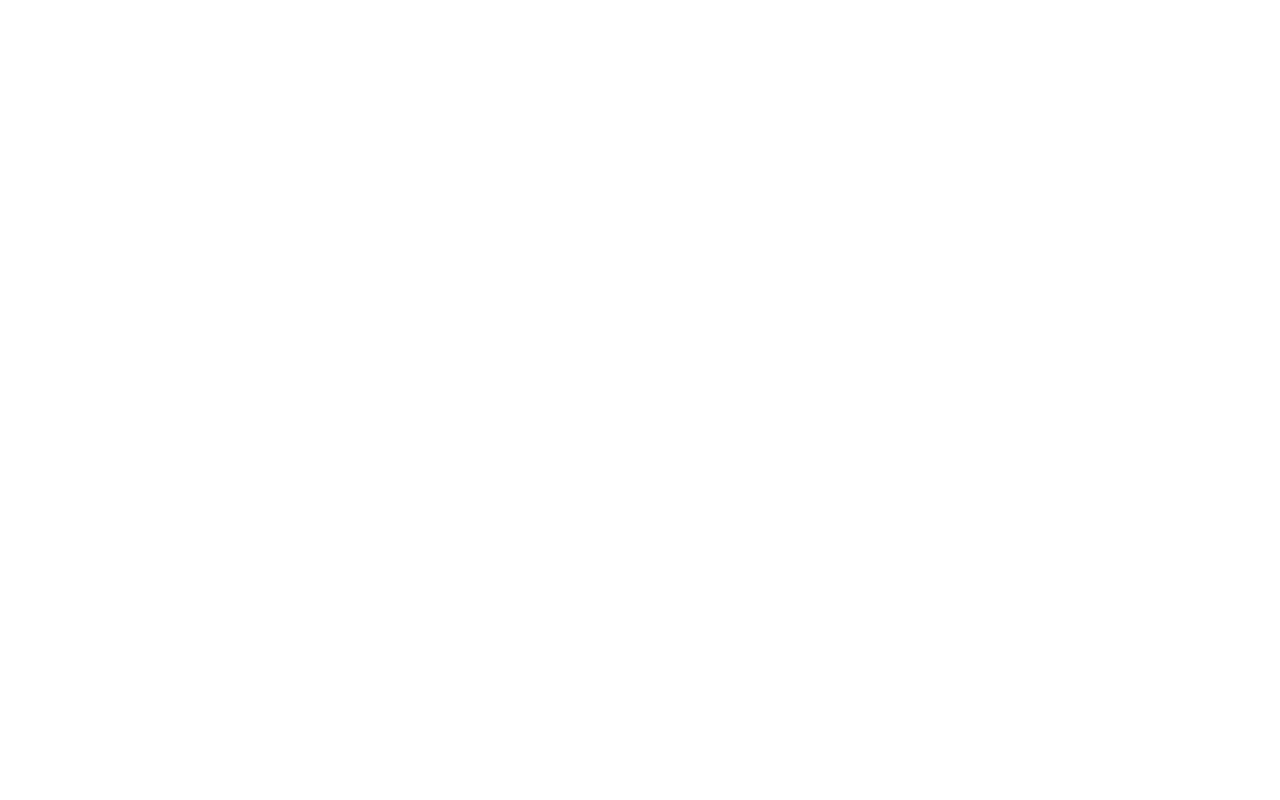
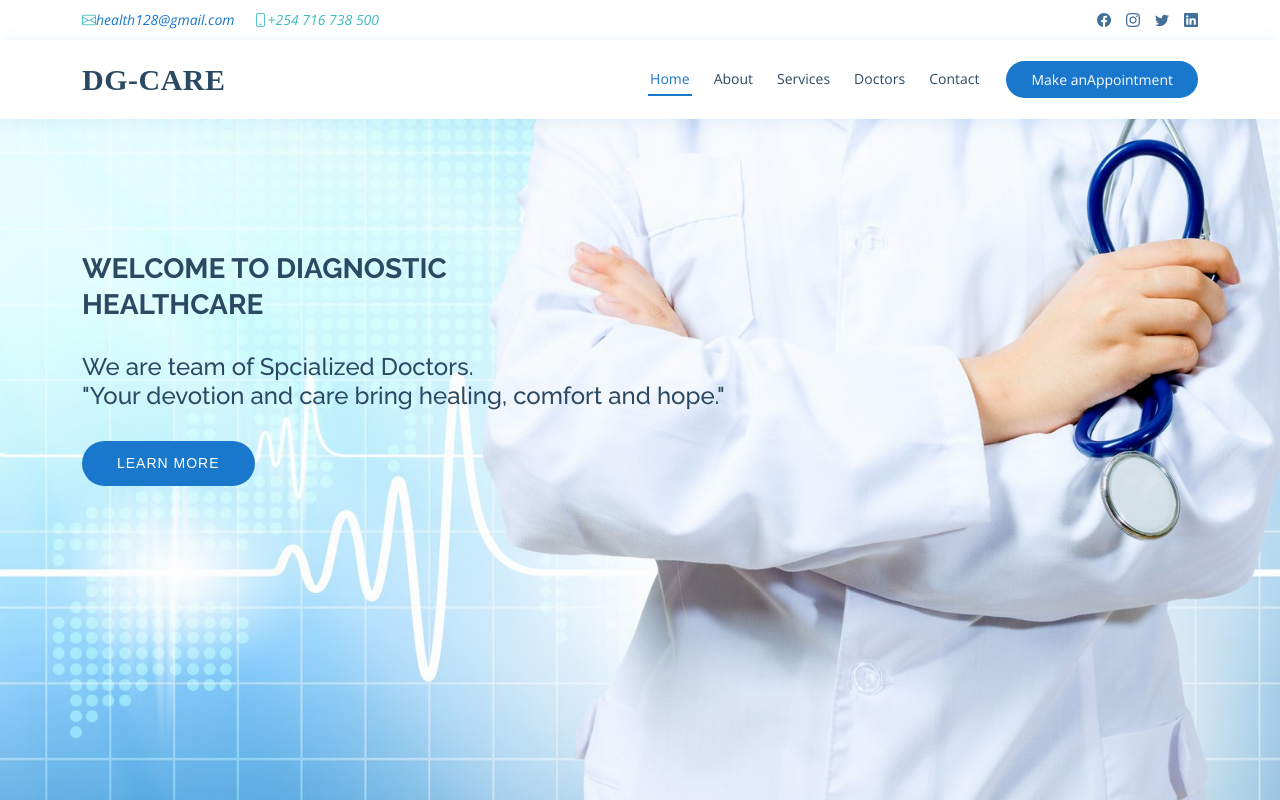
Before and after one commit to Giathi-Daniel/Healthcare, a plain HTML site: page index.html in a window 1280 px wide. Drawn offline with nearby package versions, Linux system fonts and the light colour scheme.

Commit message:
healthCare

```diff
--- a/css/style.css
+++ b/css/style.css
@@ -0,0 +1,325 @@
+/* ====================================*\
+            GENERAL STYLING
+/*=====================================*/
+body {
+    font-family: "Open Sans", "sans-serif";
+    color: #44444444;
+}
+a {
+    color: #1977CC;
+    text-decoration: none;
+}
+a:hover {
+    color: #3291e6;
+    text-decoration: none;
+}
+h1, h2, h3, h4, h5, h6 {
+    font-family: "Raleway", sans-serif;
+}
+
+
+/* ====================================*\
+            TOP BAR
+/*=====================================*/
+#topbar {
+    background: #fff;
+    block-size: 40px;
+    font-size: 14px;
+    transition: all .5s;
+    z-index: 996;
+}
+#topbar .topbar-scrolled {
+    inset-block-start: -40px;
+}
+#topbar .contact-info a {
+    line-height: 1;
+    columns: #444;
+    transition: .3s;
+}
+#topbar .contact-info a:hover {
+    color: #3fbbc0;
+}
+#topbar .contact-info i {
+    color: #3fbbc0;
+    padding-inline-end: 4px;
+    margin-inline-start: 15px;
+    line-height: 0;
+}
+#topbar .contact-info i:first-child {
+    margin-inline-start: 0;
+}
+#topbar .social-links a {
+    color: #437099;
+    padding-inline-start: 15px;
+    display: inline-block;
+    line-height: 1px;
+    transition: .3s;
+}
+#topbar .social-links a:hover {
+    color: #1977CC;
+}
+
+
+/* ====================================*\
+            HEADER SECTION
+/*=====================================*/
+#header {
+    background: #fff;
+    transition: all .5s;
+    z-index: 997;
+    padding: 15px 0;
+    inset-block-start: 40px;
+    box-shadow: 0px 2px 15px rgba(25, 119, 204, .1);
+}
+#header.header-scrolled {
+    inset-block-start: 0;
+}
+#header .logo {
+    font-size: 30px;
+    margin: 0;
+    padding: 0;
+    line-height: 1px;
+    font-weight: 700;
+    letter-spacing: .5px;
+    font-family: "Poppin", serif;
+}
+#header .logo a {
+    color: #2c4964;
+}
+#header .logo img {
+    max-block-size: 40px;
+}
+/* *********** navbar ************ */
+.navbar {
+    padding: 0;
+}
+.navbar ul {
+    margin: 0;
+    padding: 0;
+    display: flex;
+    list-style: none;
+    align-items: center;
+}
+.navbar li {
+    position: relative;
+}
+.navbar > ul > li {
+    position: relative;
+    white-space: normal;
+    padding: 8px 0 8px 20px;
+}
+.navbar a, .navbar a:focus {
+    display: flex;
+    align-items: center;
+    justify-content: space-between;
+    font-size: 14px;
+    color: #2c4964;
+    white-space: nowrap;
+    transition: .3s;
+    border-block-end: 2px solid #fff;
+    padding: 5px 2px;
+}
+.navbar a i, .navbar a:focus i {
+    font-size: 12px;
+    line-height: 0;
+    margin-inline-start: 5px;
+}
+.navbar a:hover, .navbar .active, .navbar .active:focus, .navbar li:hover > a{
+    color: #1977CC;
+    border-color: #1977CC;
+}
+/* *********** appointment ************ */
+.appointment-btn {
+    margin-inline-start: 25px;
+    background: #1977CC;
+    color: #fff;
+    border-radius: 50px;
+    padding: 8px 25px;
+    white-space: nowrap;
+    transition: .3s;
+    font-size: 14px;
+    display: inline-block;
+}
+.appointment-btn:hover {
+    background: #3fbbc0;
+    color: #fff;
+}
+@media (max-width: 768x) {
+    .appointment-btn {
+        margin: 0 15px 0 0;
+        padding: 6px 10px;
+    }
+}
+/* *********** MOBILE NAVIGATION ************ */
+.mobile-nav-toggle {
+    color: #2c4964;
+    font-size: 28px;
+    cursor: pointer;
+    display: none;
+    line-height: 0;
+    transition: .5s;
+}
+.mobile-nav-toggle.bi-x {
+    color: #fff;
+}
+@media (max-width: 991px) {
+    .mobile-nav-toggle {
+        display: block;
+    }
+    .navbar ul {
+        display: none;
+    }
+}
+.navbar-mobile {
+    position: fixed;
+    overflow: hidden;
+    inset-block-start: 0;
+    inset-inline-start: 0;
+    inset-block-end: 0;
+    inset-inline-end: 0;
+    background: rgba(28, 47, 65, .9);
+    transition: .3s;
+    z-index: 999;
+}
+.navbar-mobile .mobile-nav-toggle {
+    position: absolute;
+    inset-block-start: 15px;
+    inset-inline-end: 15px;
+}
+.navbar-mobile ul {
+    display: block;
+    position: absolute;
+    inset-block-start: 55px;
+    inset-inline-end: 15px;
+    inset-block-end: 15px;
+    inset-inline-start: 15px;
+    padding: 10px 0;
+    background: #fff;
+    overflow-y: auto;
+    transition: .3s;
+}
+.navbar-mobile > ul > li {
+    padding: 0;
+}
+.navbar-mobile a {
+    padding: 10px 20px;
+    font-size: 15px;
+    color: #2c4964;
+    border: none;
+}
+.navbar-mobile a:hover, .navbar-mobile .active, .navbar-mobile li:hover > a {
+    color: #3fbbc0;
+}
+.navbar-mobile .getstarted {
+    margin: 15px;
+}
+
+
+/* ******* SECTIONS ******** */
+section {
+    padding: 60px 0;
+    overflow: hidden;
+}
+.section-bg {
+    background-color: #f1f7fd;
+}
+.section-title h2 {
+    font-size: 32px;
+    font-weight: bold;
+    margin-block-end: 20px;
+    padding-block-end: 20px;
+    position: relative;
+    color: #2c4964;
+}
+.section-title h2::before {
+    content: "";
+    position: absolute;
+    display: block;
+    inline-size: 120px;
+    block-size: 1px;
+    background: #ddd;
+    inset-block-end: 1px;
+    inset-inline-start: calc(50% - 60px);
+}
+.section-title h2::after {
+    content: "";
+    position: absolute;
+    display: block;
+    inline-size: 40px;
+    block-size: 3px;
+    background: #1977CC;
+    inset-block-end: 0;
+    inset-inline-start: calc(50% - 20px);
+}
+.section-title p {
+    margin-block-end: 0;
+}
+
+/* ====================================*\
+            HERO / HOME SECTION
+/*=====================================*/
+#home {
+    inline-size: 100%;
+    block-size: 90vh;
+    background: url("../images/home.jpg") top center;
+    background-size: cover;
+    background-position: center;
+}
+#home, .container {
+    position: relative;
+}
+#home h1 {
+    margin: 0;
+    font-size: 48px;
+    font-weight: 700;
+    line-height: 56px;
+    text-transform: uppercase;
+    color: #2c4964;
+}
+#home h2 {
+    color: #2c4964;
+    margin: 10px 0 0 0;
+    font-size: 24px;
+}
+#home .btn-get-started {
+    font-family: sans-serif, "Raleway";
+    text-transform: uppercase;
+    font-weight: 500;
+    font-size: 14px;
+    letter-spacing: 1px;
+    display: inline-block;
+    padding: 12px 35px;
+    margin-block-start: 30px;
+    border-radius: 50px;
+    border-radius: 50px;
+    transition: .5s;
+    color: #fff;
+    background: #1977CC;
+}
+#home .btn-get-started:hover {
+    background: #3fbbc0;
+}
+@media (max-width: 1024px) {
+    #home {
+        background-attachment: fixed;
+    }
+}
+@media (min-width: 992px) {
+    #home {
+        margin-block-end: 0;
+        block-size: 100vh;
+    }
+    #home .container {
+        padding-block-end: 63px;
+    }
+    #home h1 {
+        font-size: 28px;
+        line-height: 36px;
+        margin-block-end: 30px;
+    }
+}
+@media (max-width: 600px) {
+    #home {
+        block-size: 110vh;
+    }
+}
--- a/index.html
+++ b/index.html
@@ -22,6 +22,57 @@
     <link rel="stylesheet" href="css/style.css">
 </head>
 <body>
+    <!-- TOP -->
+     <div id="topbar" class="d-flex align-items-center fixed-top">
+        <div class="container d-flex justify-content-between">
+            <div class="contact-info d-flex align-items-center">
+                <i class="bi bi-envelope"><a href="mailto:giathidaniel252@gmail.com">health128@gmail.com</a></i>
+                <i class="bi bi-phone">+254 716 738 500</i>
+            </div>
+
+            <div class="d-none d-lg-flex social-links align-items-center">
+                <a href="#" class="facebook"><i class="bi bi-facebook"></i></a>
+                <a href="#" class="facebook"><i class="bi bi-instagram"></i></a>
+                <a href="#" class="facebook"><i class="bi bi-twitter"></i></a>
+                <a href="#" class="facebook"><i class="bi bi-linkedin"></i></a>
+            </div>
+        </div>
+     </div>
+    <!-- TOP End -->
+
+
+    <!-- HEADER  -->
+    <header id="header" class="fixed-top">
+        <div class="container d-flex align-items-center">
+            <h1 class="logo me-auto"><a href="index.html">DG-CARE</a></h1>
+
+            <nav id="navbar" class="navbar order-last order-lg-0">
+                <ul>
+                    <li><a href="#home" class="nav-link scrollto active">Home</a></li>
+                    <li><a href="#about" class="nav-link scrollto">About</a></li>
+                    <li><a href="#services" class="nav-link scrollto">Services</a></li>
+                    <li><a href="#doctors" class="nav-link scrollto">Doctors</a></li>
+                    <li><a href="#contact" class="nav-link scrollto">Contact</a></li>
+                </ul>
+                <i class="bi bi-list mobile-nav-toggle"></i>
+            </nav>
+
+            <a href="#appointment" class="appointment-btn scrollto"><span class="d-none d-md-inline">Make an</span>Appointment</a>
+        </div>
+    </header>
+    <!-- HEADER END -->
+
+
+    <!-- HOME SECTION -->
+    <section id="home" class="d-flex align-items-center">
+        <div class="container">
+            <h1>Welcome to Diagnostic <br> Healthcare</h1>
+            <h2>We are team of Spcialized Doctors. <br> "Your devotion and care bring healing,
+            comfort and hope."</h2>
+            <a href="#about" class="btn-get-started scrollto">Learn More</a>
+        </div>
+    </section>
+    <!-- HOME SECTION END -->
 
     <!-- Vendor JS Files -->
     <script src="vendor/bootstrap/js/bootstrap.bundle.min.js"></script>
```
